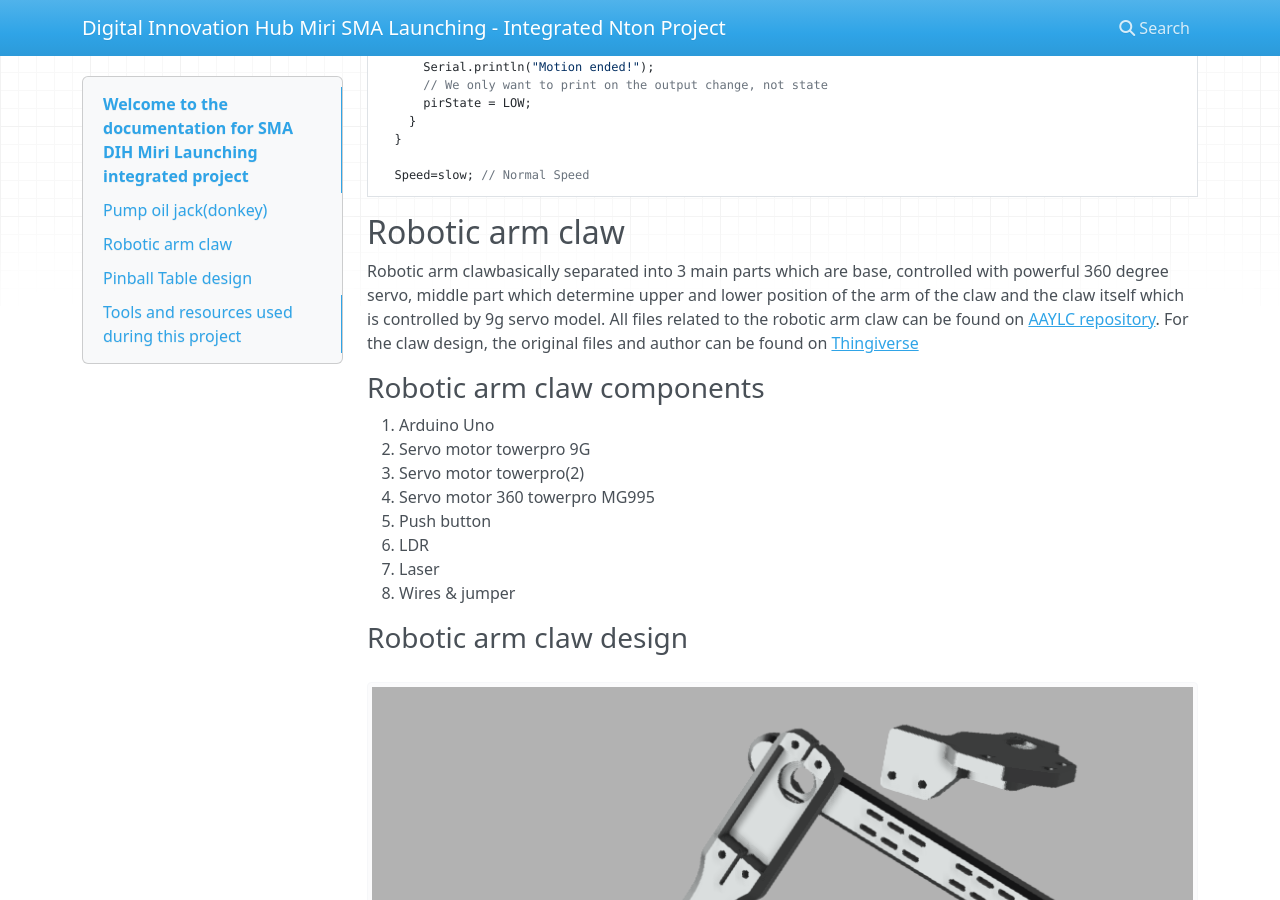
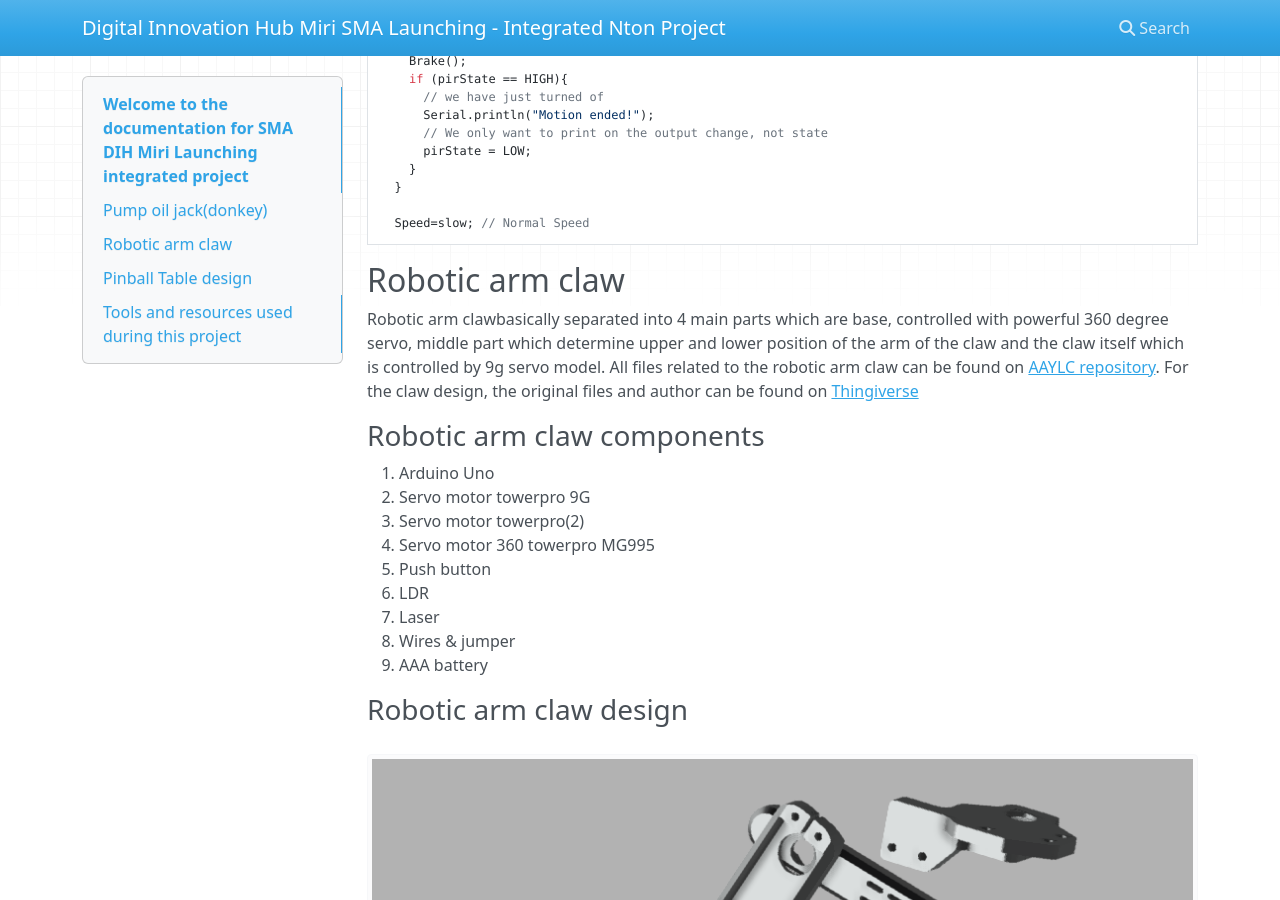
Before and after one commit to AAYLC/integrated-projects-docs, an MkDocs documentation site: the page built from docs/index.md, in a window 1280 px wide and 900 px high, scrolled down 2287 px. Built offline with MkDocs 1.6.1, drawn with Linux system fonts in a browser that asks for light colours; nearby versions of some CDN libraries; some of the changed text lies outside the part shown.

Commit message:
micro changes

```diff
--- a/docs/index.md
+++ b/docs/index.md
@@ -10,6 +10,8 @@ to the pump oil jack can be found on [AAYLC repository](https://github.com/AAYLC
 1. Arduino Nano
 2. DC Motor
 3. DC Motor driver
+4. Wires and jumper
+5. AAA battery
 
 ### Pump oil jack design
 ![Screenshot](img/pump-labelled.png)
@@ -87,8 +89,7 @@ void loop(){
 
 
 ## Robotic arm claw
-Robotic arm clawbasically separated into 3 main parts which are base, controlled with powerful 360 degree servo,
-middle part which determine upper and lower position of the arm of the claw and the claw itself which is controlled by 9g servo model. All files related
+Robotic arm clawbasically separated into 4 main parts which are base, controlled with powerful 360 degree servo, middle part which determine upper and lower position of the arm of the claw and the claw itself which is controlled by 9g servo model. All files related
 to the robotic arm claw can be found on [AAYLC repository](https://github.com/AAYLC/integrated-projects-docs/tree/master/robotic-arm-claw). For the claw design, the original files and author can be found on [Thingiverse](https://www.thingiverse.com/thing:3614519)
 
 
@@ -102,6 +103,7 @@ to the robotic arm claw can be found on [AAYLC repository](https://github.com/AA
 6. LDR
 7. Laser
 8. Wires & jumper
+9. AAA battery
 
 ### Robotic arm claw design
 
```
Also changed, not shown: other parts of docs/index.md (+2 -0 lines), site/index.html, site/search/search_index.json, 1 other file.
